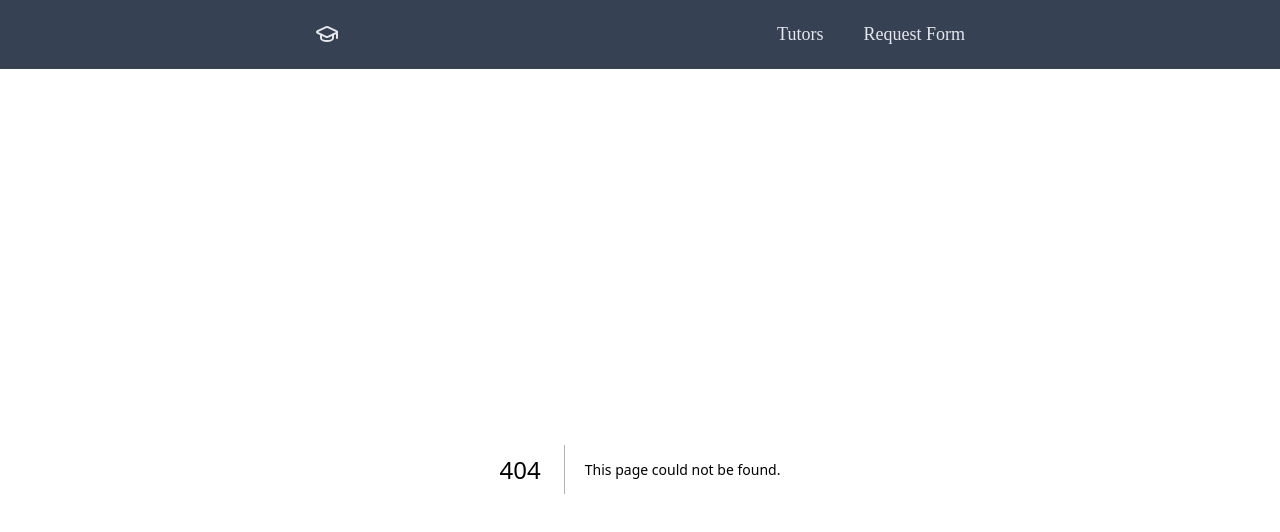
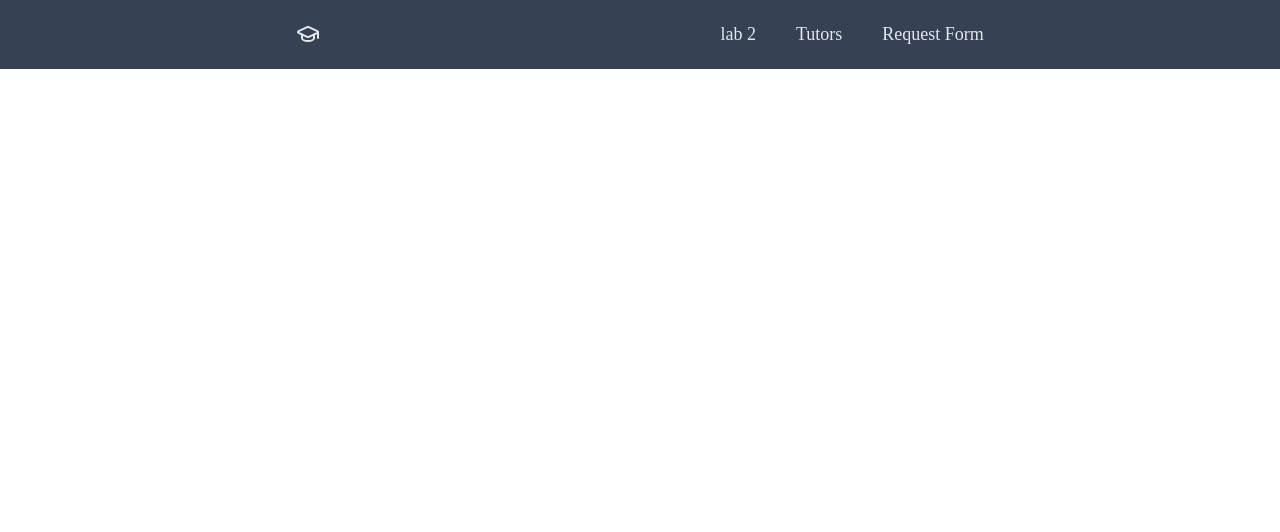
Before and after one commit to jamisonorton/is6465, a Next.js app: page /lab2 in a window 1280 px wide. Before the commit this address had no page. Shown: the top 532 px of the page. Built offline with nearby package versions, Linux system fonts and the light colour scheme.

Commit message:
added lab2 to the navbar for ease of seeing

```diff
--- /dev/null
+++ b/app/lab2/page.tsx
@@ -0,0 +1,3 @@
+export default function lab2() {
+  return null;
+}
--- a/components/Navbar.tsx
+++ b/components/Navbar.tsx
@@ -12,6 +12,12 @@ const Navbar = () => {
       </Link>
 
       <ul className="flex gap-10 text-lg">
+        <Link
+          href="/lab2"
+          className="text-gray-200 hover:text-white transition-colors"
+        >
+          lab 2
+        </Link>
         <Link
           href="/tutors"
           className="text-gray-200 hover:text-white transition-colors"
```
